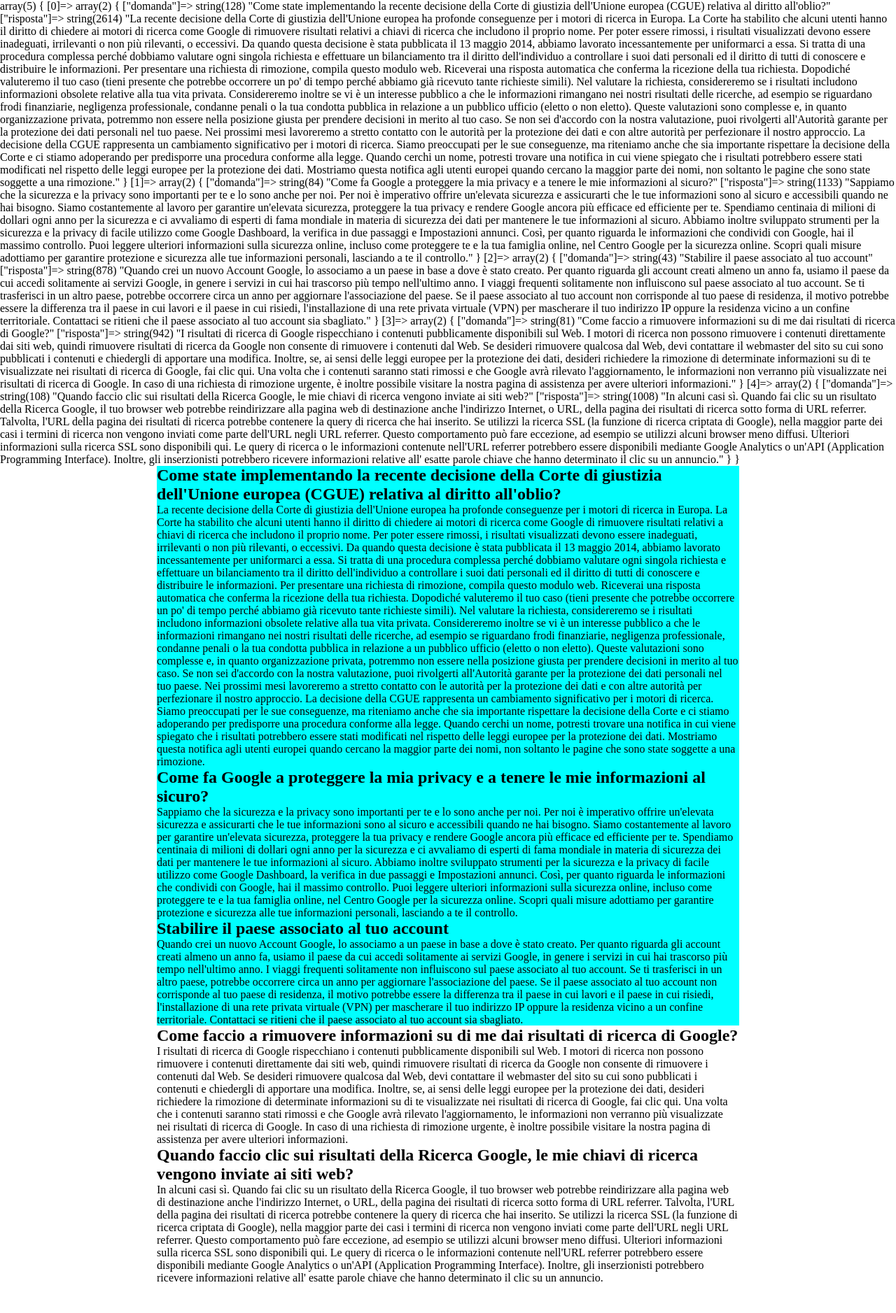
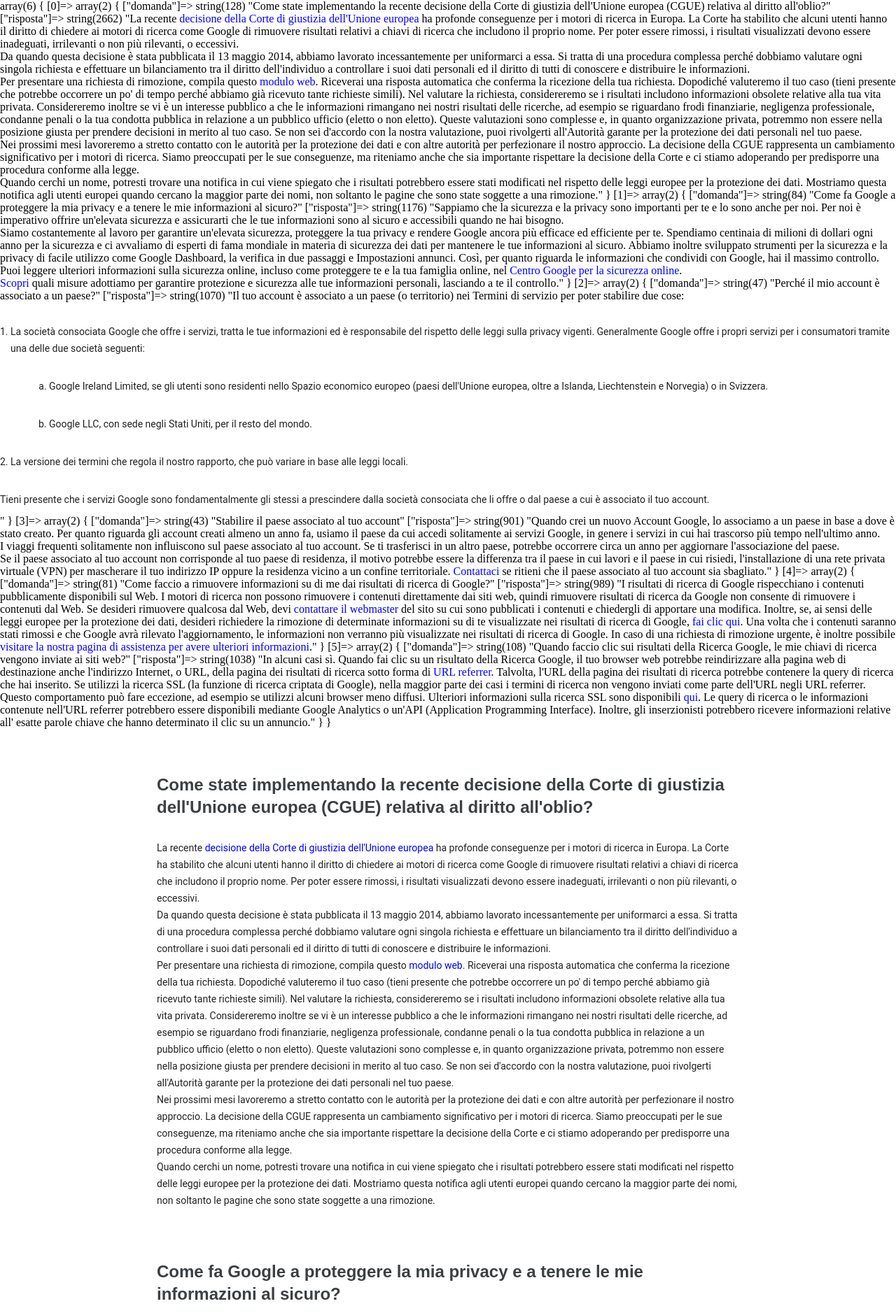
Before and after one commit to Mdigennaro/php-google-faq, a PHP site: page / in a window 1280 px wide. Shown: the top 1877 px of the page at 70% size. Before the commit the page ends 1836 px from the top, so only its background shows below. Run offline with PHP 8.4, Linux system fonts and the light colour scheme.

Commit message:
fine esercizio

```diff
--- a/index.php
+++ b/index.php
@@ -4,42 +4,64 @@ $faqs = [
   [
     "domanda" => "Come state implementando la recente decisione della Corte di giustizia dell'Unione europea (CGUE) relativa al diritto all'oblio?",
 
-    "risposta" => "La recente decisione della Corte di giustizia dell'Unione europea ha profonde conseguenze per i motori di ricerca in Europa. La Corte ha stabilito che alcuni utenti hanno il diritto di chiedere ai motori di ricerca come Google di rimuovere risultati relativi a chiavi di ricerca che includono il proprio nome. Per poter essere rimossi, i risultati visualizzati devono essere inadeguati, irrilevanti o non più rilevanti, o eccessivi.
+    "risposta" => "La recente <a href=''>decisione della Corte di giustizia dell'Unione europea </a> ha profonde conseguenze per i motori di ricerca in Europa. La Corte ha stabilito che alcuni utenti hanno il diritto di chiedere ai motori di ricerca come Google di rimuovere risultati relativi a chiavi di ricerca che includono il proprio nome. Per poter essere rimossi, i risultati visualizzati devono essere inadeguati, irrilevanti o non più rilevanti, o eccessivi.<br>
 
-    Da quando questa decisione è stata pubblicata il 13 maggio 2014, abbiamo lavorato incessantemente per uniformarci a essa. Si tratta di una procedura complessa perché dobbiamo valutare ogni singola richiesta e effettuare un bilanciamento tra il diritto dell'individuo a controllare i suoi dati personali ed il diritto di tutti di conoscere e distribuire le informazioni.
+    Da quando questa decisione è stata pubblicata il 13 maggio 2014, abbiamo lavorato incessantemente per uniformarci a essa. Si tratta di una procedura complessa perché dobbiamo valutare ogni singola richiesta e effettuare un bilanciamento tra il diritto dell'individuo a controllare i suoi dati personali ed il diritto di tutti di conoscere e distribuire le informazioni.<br>
 
-    Per presentare una richiesta di rimozione, compila questo modulo web. Riceverai una risposta automatica che conferma la ricezione della tua richiesta. Dopodiché valuteremo il tuo caso (tieni presente che potrebbe occorrere un po' di tempo perché abbiamo già ricevuto tante richieste simili). Nel valutare la richiesta, considereremo se i risultati includono informazioni obsolete relative alla tua vita privata. Considereremo inoltre se vi è un interesse pubblico a che le informazioni rimangano nei nostri risultati delle ricerche, ad esempio se riguardano frodi finanziarie, negligenza professionale, condanne penali o la tua condotta pubblica in relazione a un pubblico ufficio (eletto o non eletto). Queste valutazioni sono complesse e, in quanto organizzazione privata, potremmo non essere nella posizione giusta per prendere decisioni in merito al tuo caso. Se non sei d'accordo con la nostra valutazione, puoi rivolgerti all'Autorità garante per la protezione dei dati personali nel tuo paese.
+    Per presentare una richiesta di rimozione, compila questo <a href=''> modulo web</a>. Riceverai una risposta automatica che conferma la ricezione della tua richiesta. Dopodiché valuteremo il tuo caso (tieni presente che potrebbe occorrere un po' di tempo perché abbiamo già ricevuto tante richieste simili). Nel valutare la richiesta, considereremo se i risultati includono informazioni obsolete relative alla tua vita privata. Considereremo inoltre se vi è un interesse pubblico a che le informazioni rimangano nei nostri risultati delle ricerche, ad esempio se riguardano frodi finanziarie, negligenza professionale, condanne penali o la tua condotta pubblica in relazione a un pubblico ufficio (eletto o non eletto). Queste valutazioni sono complesse e, in quanto organizzazione privata, potremmo non essere nella posizione giusta per prendere decisioni in merito al tuo caso. Se non sei d'accordo con la nostra valutazione, puoi rivolgerti all'Autorità garante per la protezione dei dati personali nel tuo paese.<br>
 
-    Nei prossimi mesi lavoreremo a stretto contatto con le autorità per la protezione dei dati e con altre autorità per perfezionare il nostro approccio. La decisione della CGUE rappresenta un cambiamento significativo per i motori di ricerca. Siamo preoccupati per le sue conseguenze, ma riteniamo anche che sia importante rispettare la decisione della Corte e ci stiamo adoperando per predisporre una procedura conforme alla legge.
+    Nei prossimi mesi lavoreremo a stretto contatto con le autorità per la protezione dei dati e con altre autorità per perfezionare il nostro approccio. La decisione della CGUE rappresenta un cambiamento significativo per i motori di ricerca. Siamo preoccupati per le sue conseguenze, ma riteniamo anche che sia importante rispettare la decisione della Corte e ci stiamo adoperando per predisporre una procedura conforme alla legge.<br>
 
     Quando cerchi un nome, potresti trovare una notifica in cui viene spiegato che i risultati potrebbero essere stati modificati nel rispetto delle leggi europee per la protezione dei dati. Mostriamo questa notifica agli utenti europei quando cercano la maggior parte dei nomi, non soltanto le pagine che sono state soggette a una rimozione."
   ],
   [
     "domanda" => "Come fa Google a proteggere la mia privacy e a tenere le mie informazioni al sicuro?",
 
-    "risposta" => "Sappiamo che la sicurezza e la privacy sono importanti per te e lo sono anche per noi. Per noi è imperativo offrire un'elevata sicurezza e assicurarti che le tue informazioni sono al sicuro e accessibili quando ne hai bisogno.
+    "risposta" => "Sappiamo che la sicurezza e la privacy sono importanti per te e lo sono anche per noi. Per noi è imperativo offrire un'elevata sicurezza e assicurarti che le tue informazioni sono al sicuro e accessibili quando ne hai bisogno.<br>
 
-    Siamo costantemente al lavoro per garantire un'elevata sicurezza, proteggere la tua privacy e rendere Google ancora più efficace ed efficiente per te. Spendiamo centinaia di milioni di dollari ogni anno per la sicurezza e ci avvaliamo di esperti di fama mondiale in materia di sicurezza dei dati per mantenere le tue informazioni al sicuro. Abbiamo inoltre sviluppato strumenti per la sicurezza e la privacy di facile utilizzo come Google Dashboard, la verifica in due passaggi e Impostazioni annunci. Così, per quanto riguarda le informazioni che condividi con Google, hai il massimo controllo.
+    Siamo costantemente al lavoro per garantire un'elevata sicurezza, proteggere la tua privacy e rendere Google ancora più efficace ed efficiente per te. Spendiamo centinaia di milioni di dollari ogni anno per la sicurezza e ci avvaliamo di esperti di fama mondiale in materia di sicurezza dei dati per mantenere le tue informazioni al sicuro. Abbiamo inoltre sviluppato strumenti per la sicurezza e la privacy di facile utilizzo come Google Dashboard, la verifica in due passaggi e Impostazioni annunci. Così, per quanto riguarda le informazioni che condividi con Google, hai il massimo controllo.<br>
 
-    Puoi leggere ulteriori informazioni sulla sicurezza online, incluso come proteggere te e la tua famiglia online, nel Centro Google per la sicurezza online.
+    Puoi leggere ulteriori informazioni sulla sicurezza online, incluso come proteggere te e la tua famiglia online, nel <a href=''> Centro Google per la sicurezza online</a>.<br>
 
-    Scopri quali misure adottiamo per garantire protezione e sicurezza alle tue informazioni personali, lasciando a te il controllo."
+    <a href=''>Scopri</a> quali misure adottiamo per garantire protezione e sicurezza alle tue informazioni personali, lasciando a te il controllo."
+  ],
+  [
+    "domanda" => "Perché il mio account è associato a un paese?",
+
+    "risposta" => "Il tuo account è associato a un paese (o territorio) nei Termini di servizio per poter stabilire due cose:
+
+    <ol>
+      <li>La società consociata Google che offre i servizi, tratta le tue informazioni ed è responsabile del rispetto delle leggi sulla privacy vigenti. Generalmente Google offre i propri servizi per i consumatori tramite una delle due società seguenti:
+        <ol type= 'a' class='letter'>
+          <li>
+            Google Ireland Limited, se gli utenti sono residenti nello Spazio economico europeo (paesi dell'Unione europea, oltre a Islanda, Liechtenstein e Norvegia) o in Svizzera.
+          </li>
+          <li>
+            Google LLC, con sede negli Stati Uniti, per il resto del mondo.
+          </li>
+        </ol>
+      <li>
+        La versione dei termini che regola il nostro rapporto, che può variare in base alle leggi locali.
+      </li>
+    </ol>
+
+    <p>Tieni presente che i servizi Google sono fondamentalmente gli stessi a prescindere dalla società consociata che li offre o dal paese a cui è associato il tuo account.</p>"
   ],
   [
     "domanda" => "Stabilire il paese associato al tuo account",
-    "risposta" => "Quando crei un nuovo Account Google, lo associamo a un paese in base a dove è stato creato. Per quanto riguarda gli account creati almeno un anno fa, usiamo il paese da cui accedi solitamente ai servizi Google, in genere i servizi in cui hai trascorso più tempo nell'ultimo anno.
+    "risposta" => "Quando crei un nuovo Account Google, lo associamo a un paese in base a dove è stato creato. Per quanto riguarda gli account creati almeno un anno fa, usiamo il paese da cui accedi solitamente ai servizi Google, in genere i servizi in cui hai trascorso più tempo nell'ultimo anno.<br>
 
-    I viaggi frequenti solitamente non influiscono sul paese associato al tuo account. Se ti trasferisci in un altro paese, potrebbe occorrere circa un anno per aggiornare l'associazione del paese.
+    I viaggi frequenti solitamente non influiscono sul paese associato al tuo account. Se ti trasferisci in un altro paese, potrebbe occorrere circa un anno per aggiornare l'associazione del paese.<br>
 
-    Se il paese associato al tuo account non corrisponde al tuo paese di residenza, il motivo potrebbe essere la differenza tra il paese in cui lavori e il paese in cui risiedi, l'installazione di una rete privata virtuale (VPN) per mascherare il tuo indirizzo IP oppure la residenza vicino a un confine territoriale. Contattaci se ritieni che il paese associato al tuo account sia sbagliato."
+    Se il paese associato al tuo account non corrisponde al tuo paese di residenza, il motivo potrebbe essere la differenza tra il paese in cui lavori e il paese in cui risiedi, l'installazione di una rete privata virtuale (VPN) per mascherare il tuo indirizzo IP oppure la residenza vicino a un confine territoriale.<a href=''> Contattaci </a>se ritieni che il paese associato al tuo account sia sbagliato."
   ],
   [
     "domanda" => "Come faccio a rimuovere informazioni su di me dai risultati di ricerca di Google?",
-    "risposta" => "I risultati di ricerca di Google rispecchiano i contenuti pubblicamente disponibili sul Web. I motori di ricerca non possono rimuovere i contenuti direttamente dai siti web, quindi rimuovere risultati di ricerca da Google non consente di rimuovere i contenuti dal Web. Se desideri rimuovere qualcosa dal Web, devi contattare il webmaster del sito su cui sono pubblicati i contenuti e chiedergli di apportare una modifica. Inoltre, se, ai sensi delle leggi europee per la protezione dei dati, desideri richiedere la rimozione di determinate informazioni su di te visualizzate nei risultati di ricerca di Google, fai clic qui. Una volta che i contenuti saranno stati rimossi e che Google avrà rilevato l'aggiornamento, le informazioni non verranno più visualizzate nei risultati di ricerca di Google. In caso di una richiesta di rimozione urgente, è inoltre possibile visitare la nostra pagina di assistenza per avere ulteriori informazioni."
+    "risposta" => "I risultati di ricerca di Google rispecchiano i contenuti pubblicamente disponibili sul Web. I motori di ricerca non possono rimuovere i contenuti direttamente dai siti web, quindi rimuovere risultati di ricerca da Google non consente di rimuovere i contenuti dal Web. Se desideri rimuovere qualcosa dal Web, devi <a href=''>contattare il webmaster </a> del sito su cui sono pubblicati i contenuti e chiedergli di apportare una modifica. Inoltre, se, ai sensi delle leggi europee per la protezione dei dati, desideri richiedere la rimozione di determinate informazioni su di te visualizzate nei risultati di ricerca di Google,<a href=''> fai clic qui</a>. Una volta che i contenuti saranno stati rimossi e che Google avrà rilevato l'aggiornamento, le informazioni non verranno più visualizzate nei risultati di ricerca di Google. In caso di una richiesta di rimozione urgente, è inoltre possibile <a href=''> visitare la nostra pagina di assistenza per avere ulteriori informazioni</a>."
   ],
   [
     "domanda" => "Quando faccio clic sui risultati della Ricerca Google, le mie chiavi di ricerca vengono inviate ai siti web?",
-    "risposta" => "In alcuni casi sì. Quando fai clic su un risultato della Ricerca Google, il tuo browser web potrebbe reindirizzare alla pagina web di destinazione anche l'indirizzo Internet, o URL, della pagina dei risultati di ricerca sotto forma di URL referrer. Talvolta, l'URL della pagina dei risultati di ricerca potrebbe contenere la query di ricerca che hai inserito. Se utilizzi la ricerca SSL (la funzione di ricerca criptata di Google), nella maggior parte dei casi i termini di ricerca non vengono inviati come parte dell'URL negli URL referrer. Questo comportamento può fare eccezione, ad esempio se utilizzi alcuni browser meno diffusi. Ulteriori informazioni sulla ricerca SSL sono disponibili qui. Le query di ricerca o le informazioni contenute nell'URL referrer potrebbero essere disponibili mediante Google Analytics o un'API (Application Programming Interface). Inoltre, gli inserzionisti potrebbero ricevere informazioni relative all' esatte parole chiave che hanno determinato il clic su un annuncio."
+    "risposta" => "In alcuni casi sì. Quando fai clic su un risultato della Ricerca Google, il tuo browser web potrebbe reindirizzare alla pagina web di destinazione anche l'indirizzo Internet, o URL, della pagina dei risultati di ricerca sotto forma di <a href=''>URL referrer</a>. Talvolta, l'URL della pagina dei risultati di ricerca potrebbe contenere la query di ricerca che hai inserito. Se utilizzi la ricerca SSL (la funzione di ricerca criptata di Google), nella maggior parte dei casi i termini di ricerca non vengono inviati come parte dell'URL negli URL referrer. Questo comportamento può fare eccezione, ad esempio se utilizzi alcuni browser meno diffusi. Ulteriori informazioni sulla ricerca SSL sono disponibili<a href=''> qui</a>. Le query di ricerca o le informazioni contenute nell'URL referrer potrebbero essere disponibili mediante Google Analytics o un'API (Application Programming Interface). Inoltre, gli inserzionisti potrebbero ricevere informazioni relative all' esatte parole chiave che hanno determinato il clic su un annuncio."
   ],
 
 ];
@@ -55,9 +77,59 @@ var_dump($faqs);
   <meta charset="UTF-8">
   <meta http-equiv="X-UA-Compatible" content="IE=edge">
   <meta name="viewport" content="width=device-width, initial-scale=1.0">
-  <link rel="stylesheet" href="style/style.css">
-  <title>Document</title>
+  <title>Domande frequenti</title>
 </head>
+
+<style>
+*{
+  margin: 0px;
+  padding: 0px;
+  box-sizing: border-box;
+}
+
+main{
+  width: 65%;
+  margin: 0px auto;
+}
+
+h2{
+  color: #3c4043;
+  font-family: Arial, Helvetica, sans-serif;
+  font-weight: bold;
+  font-size: 24px;
+  line-height: 32px;
+  margin: 0;
+  padding: 64px 0 0 0;
+}
+
+p, li{
+  color: rgba(0,0,0,0.87);
+  font-family: Roboto,arial,sans-serif;
+  font-size: 14px;
+  font-weight: 400;
+  line-height: 24px;
+  padding-top: 20px;
+  margin: 10px 0;
+}
+
+a{
+  color: blue;
+  text-decoration: none;
+}
+
+br{
+  margin-bottom: 30px;
+}
+
+ol li{
+  margin-left: 15px;
+}
+
+.letter{
+  margin-left: 40px;
+}
+</style>
+
 <body>
 
   <header></header>
@@ -65,13 +137,12 @@ var_dump($faqs);
   <main>
     <ul>
       <?php
-        foreach( $faqs as $faq){
+        foreach($faqs as $faq){
           echo
           "
             <h2>{$faq['domanda']}</h2>
             <p>{$faq['risposta']}</p>
           ";
-
         }
       ?>
     </ul>
--- a/style/style.css
+++ /dev/null
@@ -1,12 +0,0 @@
-*{
-  margin: 0px;
-  padding: 0px;
-  box-sizing: border-box;
-}
-
-main{
-  width: 65%;
-  margin: 0px auto;
-  height: 100vh;
-  background-color: aqua;
-}
```
